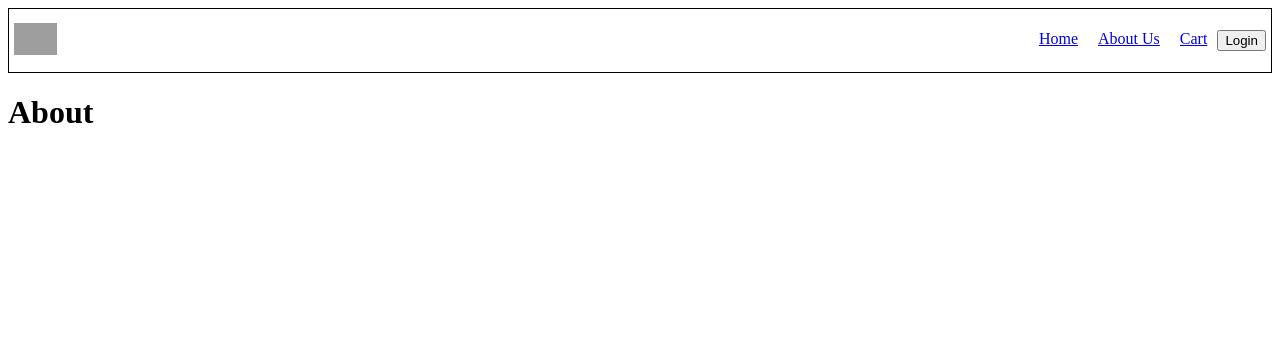
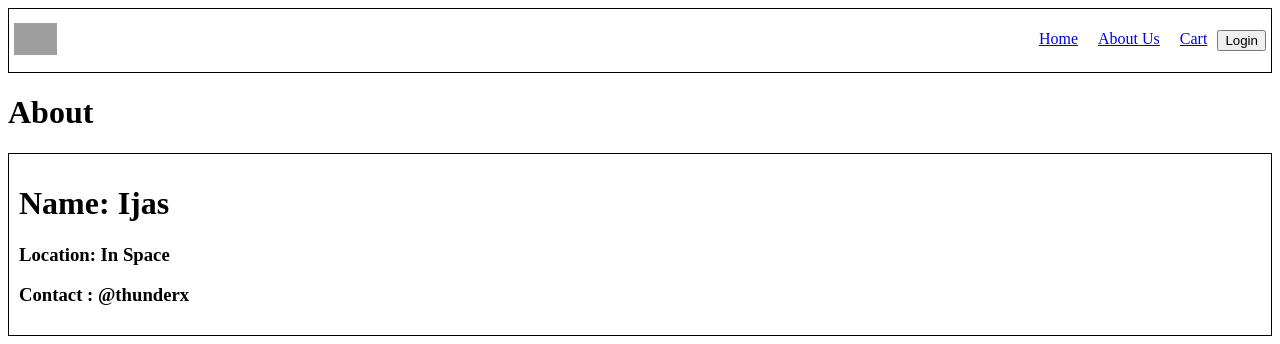
Before and after one commit to Izas-Ahamed/react-study, a React app: page /about in a window 1280 px wide. Built offline with nearby package versions, Linux system fonts and the light colour scheme; grey boxes are pictures that could not be loaded.

Commit message:
added class-based component on about page

```diff
--- a/index.css
+++ b/index.css
@@ -62,3 +62,8 @@
   height: 300px;
   margin: 10px;
 }
+
+.user-card {
+  border: solid 1px black;
+  padding: 10px;
+}
--- a/package.json
+++ b/package.json
@@ -3,7 +3,9 @@
   "version": "1.0.0",
   "description": "Studying react",
   "scripts": {
-    "test": "jest"
+    "test": "jest",
+    "start": "npx parcel index.html",
+    "build": "npx parcel build index.html"
   },
   "author": "THUNDERX",
   "license": "ISC",
--- a/src/components/About.js
+++ b/src/components/About.js
@@ -1,5 +1,12 @@
+import UserClass from "./UserClass";
+
 const About = () => {
-  return <h1>About</h1>;
+  return (
+    <div>
+      <h1>About</h1>
+      <UserClass name="Ijas" location="In Space" />
+    </div>
+  );
 };
 
 export default About;
--- /dev/null
+++ b/src/components/UserClass.js
@@ -0,0 +1,17 @@
+import React from "react";
+
+export default class UserClass extends React.Component {
+  constructor(props) {
+    super(props);
+  }
+  render() {
+    const { name, location } = this.props;
+    return (
+      <div className="user-card">
+        <h1>Name: {name}</h1>
+        <h3>Location: {location}</h3>
+        <h3>Contact : @thunderx</h3>
+      </div>
+    );
+  }
+}
```
